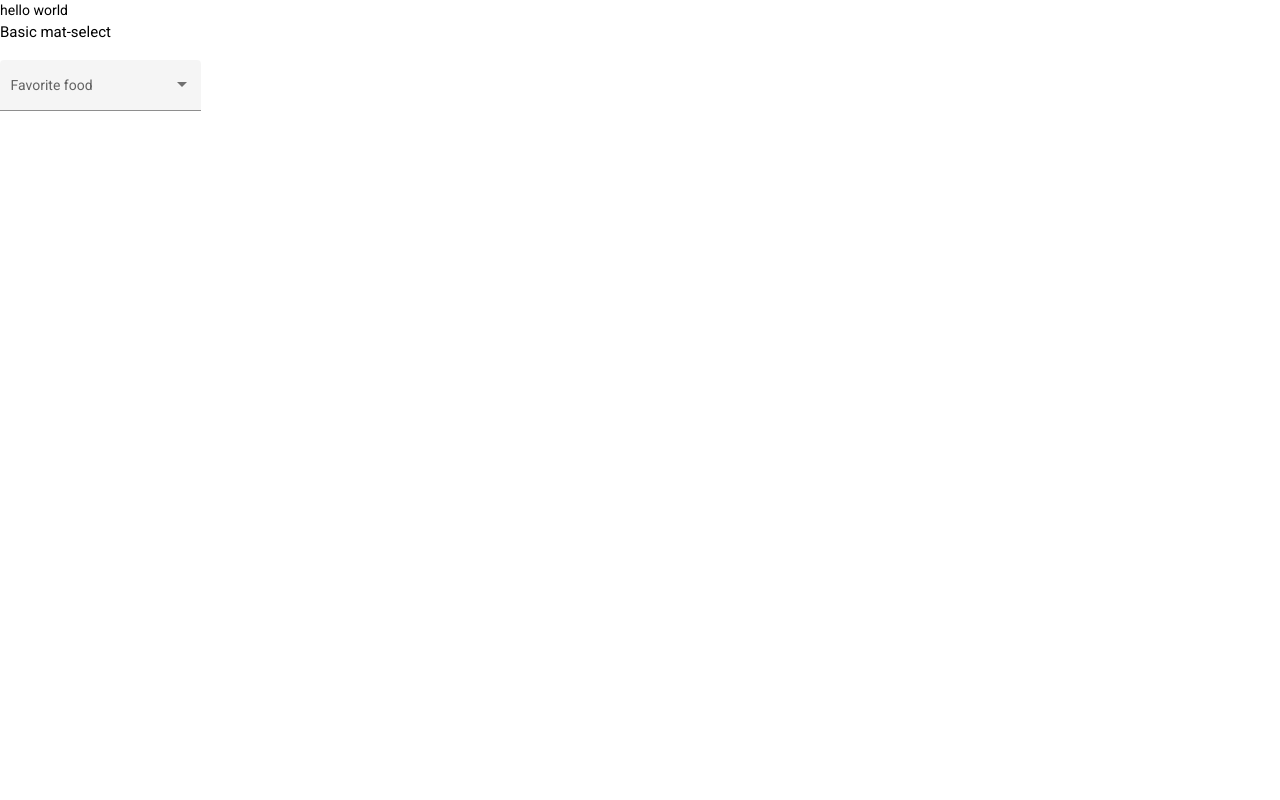
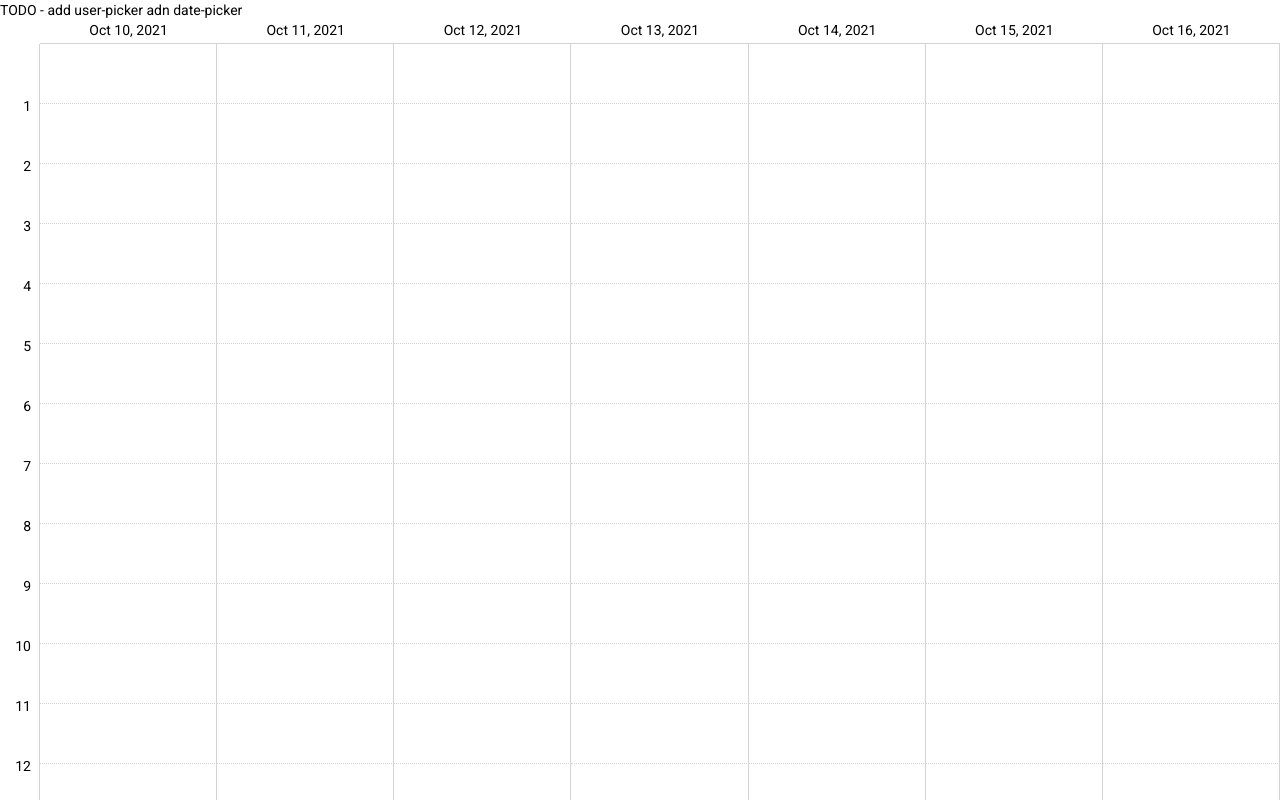
Before and after one commit to lucienbertin/wemaintain, an Angular app: page / in a window 1280 px wide. Shown: the top 800 px of the page. Built offline with nearby package versions, Linux system fonts and the light colour scheme.

Commit message:
[add] calendar component in charge of layout

```diff
--- a/src/app/app.component.html
+++ b/src/app/app.component.html
@@ -1,15 +1,11 @@
 <article>
-  hello world
+  <header>
+    TODO - add user-picker adn date-picker
+  </header>
+  <section>
+    <app-calendar></app-calendar>
+  </section>
+  <footer>
 
-  <h4>Basic mat-select</h4>
-  <mat-form-field appearance="fill">
-    <mat-label>Favorite food</mat-label>
-    <mat-select [(ngModel)]="value">
-      <mat-option *ngFor="let food of foods" [value]="food.value">
-        {{food.viewValue}}
-      </mat-option>
-    </mat-select>
-  </mat-form-field>
-
-  {{ value }}
+  </footer>
 </article>
--- a/src/app/app.module.ts
+++ b/src/app/app.module.ts
@@ -6,10 +6,12 @@ import { BrowserAnimationsModule } from '@angular/platform-browser/animations';
 
 import { MatSelectModule } from '@angular/material/select';
 import { FormsModule } from '@angular/forms';
+import { CalendarComponent } from './components/calendar/calendar.component';
 
 @NgModule({
   declarations: [
-    AppComponent
+    AppComponent,
+    CalendarComponent
   ],
   imports: [
     BrowserModule,
--- /dev/null
+++ b/src/app/components/calendar/calendar.component.html
@@ -0,0 +1,13 @@
+<section class="calendar">
+	<div *ngFor="let day of days; trackBy: trackByDay" class="calendar-day">{{day | date }}</div>
+	<ng-template ngFor [ngForOf]="hours" let-hour>
+		<div class="calendar-hour">{{hour}}</div>
+		<div class="calendar-cell"></div>
+		<div class="calendar-cell"></div>
+		<div class="calendar-cell"></div>
+		<div class="calendar-cell"></div>
+		<div class="calendar-cell"></div>
+		<div class="calendar-cell"></div>
+		<div class="calendar-cell"></div>
+	</ng-template>
+</section>
--- /dev/null
+++ b/src/app/components/calendar/calendar.component.scss
@@ -0,0 +1,25 @@
+:host {
+	.calendar {
+		display: grid;
+		grid-template-columns: 40px repeat(7, 1fr);
+		grid-template-rows: 24px repeat(24, 60px);
+
+		.calendar-day {
+			border-bottom: 1px solid lightgray;
+			text-align: center;
+			&:first-child {
+				grid-column-start: 2;
+			}
+		}
+		.calendar-cell {
+			border-right: 1px solid lightgray;
+			border-bottom: 1px dotted lightgray;
+		}
+		.calendar-hour {
+			border-right: 1px solid lightgray;
+			text-align: right;
+			padding-right: 8px;
+    	padding-top: 52px;
+		}
+	}
+}
--- /dev/null
+++ b/src/app/components/calendar/calendar.component.ts
@@ -0,0 +1,27 @@
+import { Component, OnInit, TrackByFunction } from '@angular/core';
+
+@Component({
+  selector: 'app-calendar',
+  templateUrl: './calendar.component.html',
+  styleUrls: ['./calendar.component.scss']
+})
+export class CalendarComponent implements OnInit {
+  hours: number[] = [];
+  days: Date[] = []
+  constructor() { }
+
+  ngOnInit(): void {
+    this.hours = [...Array(24).keys()].map(i => i+1);
+    this.days = [...Array(7).keys()].map(i => {
+      const day = new Date();
+      const offset = day.getDay() - i;
+      day.setDate(day.getDate() - offset);
+      return day;
+    })
+  }
+
+  trackByDay: TrackByFunction<Date> = (index: number, day: Date): number => {
+    return day.getDay();
+  }
+
+}
```
Also changed, not shown: 1 other file (tests, documents, lock files or other folders).
